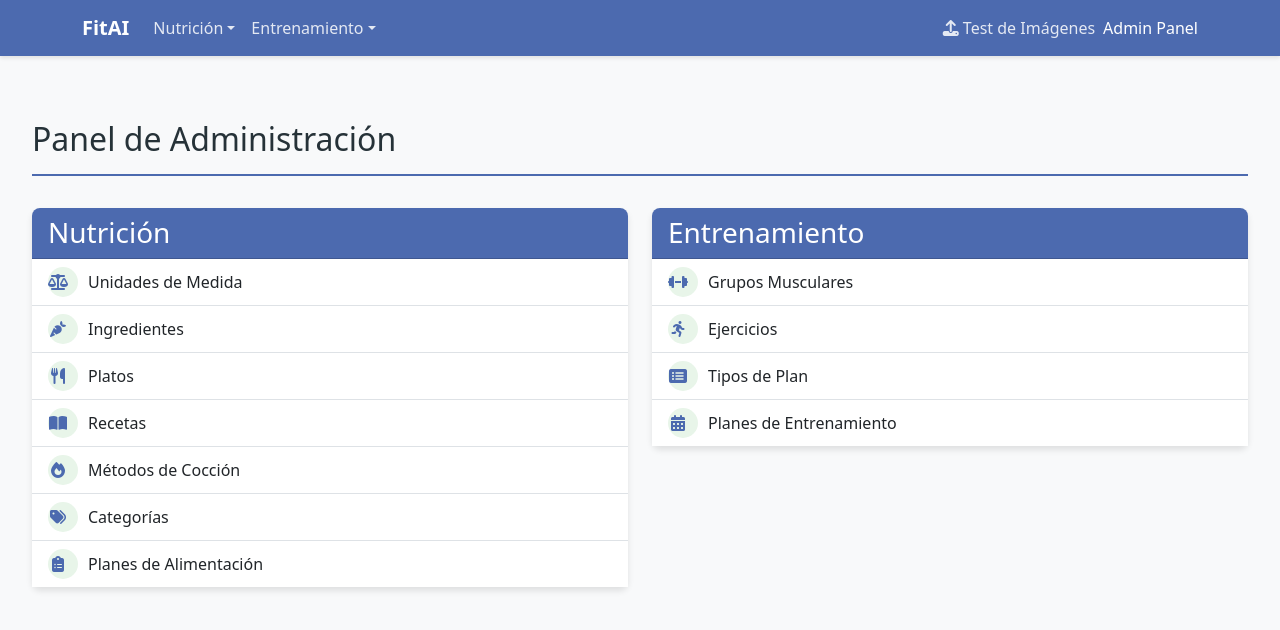
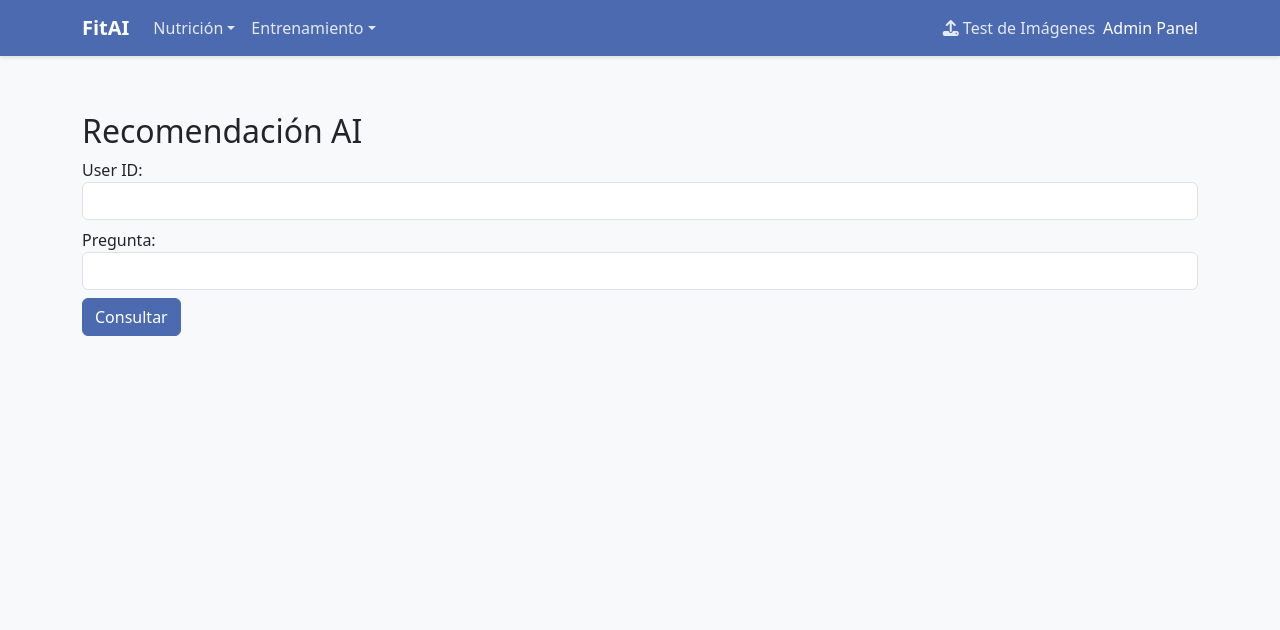
Before and after one commit to WernerHolters/fitai-web, a React (Vite) app: page /ai-recommendation in a window 1280 px wide. Shown: the top 630 px of the page. Built offline with nearby package versions, Linux system fonts and the light colour scheme.

Commit message:
Se agregaron las pantallas de la AI

```diff
--- a/src/App.jsx
+++ b/src/App.jsx
@@ -39,6 +39,7 @@ import ImageUploadTest from './Components/ImageUploadTest';
 
 import AdminDashboard from './Pages/AdminDashboard';
 
+import AiRecommendation from './Components/AiForm';
 
 function App() {
   return (
@@ -105,6 +106,9 @@ function App() {
         {/* Image Upload Test */}
         <Route path="/image-upload-test" element={<ImageUploadTest />} />
 
+        {/* AI Recommendation */}
+        <Route path="/ai-recommendation" element={<AiRecommendation />} />
+
         {/* Ruta por defecto */}
         <Route path="*" element={<AdminDashboard />} />      </Routes>
       </div>
--- /dev/null
+++ b/src/Components/AiForm.jsx
@@ -0,0 +1,80 @@
+import React, { useState } from 'react';
+import { askUser } from '../Services/AiService';
+
+const AiRecommendation = () => {
+  const [userId, setUserId] = useState('');
+  const [pregunta, setPregunta] = useState('');
+  const [result, setResult] = useState(null);
+  const [loading, setLoading] = useState(false);
+  const [error, setError] = useState('');
+
+  const handleSubmit = async (e) => {
+    e.preventDefault();
+    setLoading(true);
+    setError('');
+    setResult(null);
+    try {
+      const response = await askUser(userId, pregunta);
+      setResult(JSON.parse(response.data));
+    } catch (err) {
+      setError('Error al obtener la recomendación');
+    }
+    setLoading(false);
+  };
+
+  return (
+    <div className="container mt-4">
+      <h2>Recomendación AI</h2>
+      <form onSubmit={handleSubmit} className="mb-3">
+        <div className="mb-2">
+          <label>User ID:</label>
+          <input
+            type="number"
+            value={userId}
+            onChange={e => setUserId(e.target.value)}
+            className="form-control"
+            required
+          />
+        </div>
+        <div className="mb-2">
+          <label>Pregunta:</label>
+          <input
+            type="text"
+            value={pregunta}
+            onChange={e => setPregunta(e.target.value)}
+            className="form-control"
+            required
+          />
+        </div>
+        <button type="submit" className="btn btn-primary" disabled={loading}>
+          {loading ? 'Consultando...' : 'Consultar'}
+        </button>
+      </form>
+      {error && <div className="alert alert-danger">{error}</div>}
+      {result && (
+        <div className="card">
+          <div className="card-body">
+            <h5>Usuario: {result.usuario}</h5>
+            <h6>Plan de Entrenamiento: {result.workoutPlanName} ({result.workoutPlanLevel})</h6>
+            <p>Duración: {result.workoutPlanDuration}</p>
+            <p>Descripción: {result.workoutPlanDescription}</p>
+            <h6>Ejercicios:</h6>
+            <ul>
+              {result.workoutPlanExercises.map((ex, idx) => (
+                <li key={idx}>
+                  <b>{ex.exercise.name}</b>: {ex.description} ({ex.sets}x{ex.repetitions})
+                </li>
+              ))}
+            </ul>
+            <h6>Plan de Alimentación: {result.mealPlanName}</h6>
+            <p>{result.mealPlanDescription}</p>
+            <h6>Razón:</h6>
+            <p>{result.reason}</p>
+          </div>
+        </div>
+      )}
+    </div>
+  );
+};
+
+export default AiRecommendation;
--- a/src/Pages/AdminDashboard.jsx
+++ b/src/Pages/AdminDashboard.jsx
@@ -41,6 +41,10 @@ export default function AdminDashboard() {
                   <div className="icon-container"><i className="fas fa-clipboard-list"></i></div>
                   Planes de Alimentación
                 </Link>
+                <Link to="/ai-recommendation" className="list-group-item list-group-item-action">
+                  <div className="icon-container"><i className="fas fa-robot"></i></div>
+                  Recomendación AI
+                </Link>
               </div>
             </div>
           </div>
--- /dev/null
+++ b/src/Services/AiService.js
@@ -0,0 +1,8 @@
+import axios from 'axios';
+
+const API_URL = 'http://localhost:8080/api/ai';
+
+export const askUser = (userId, pregunta) =>
+  axios.post(`${API_URL}/ask-user?userId=${userId}`, pregunta, {
+    headers: { 'Content-Type': 'text/plain' }
+  });
```
